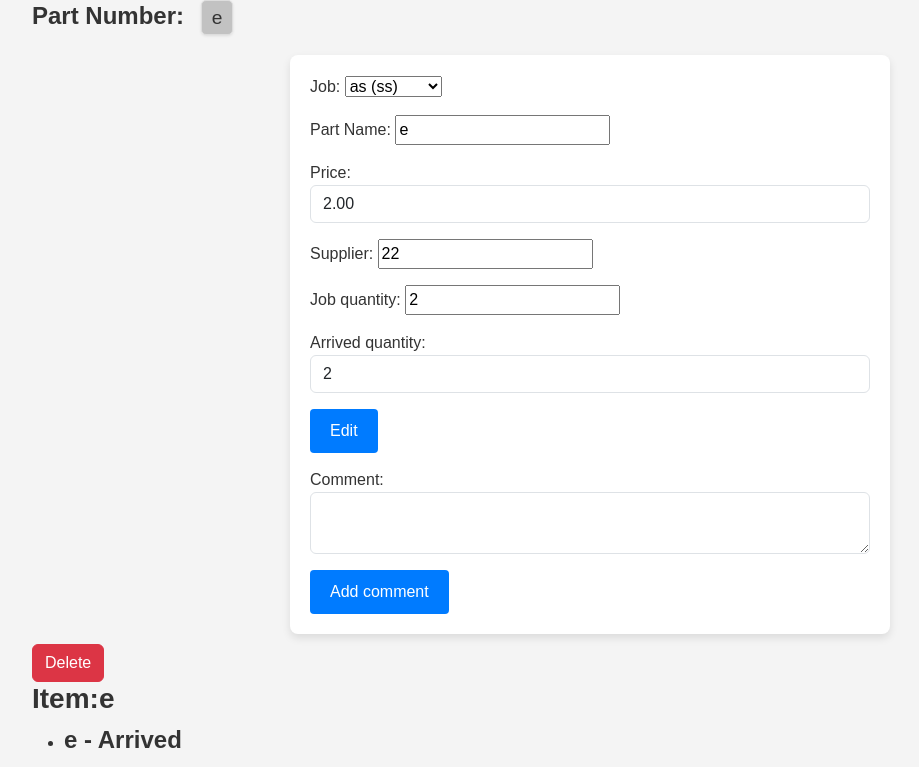
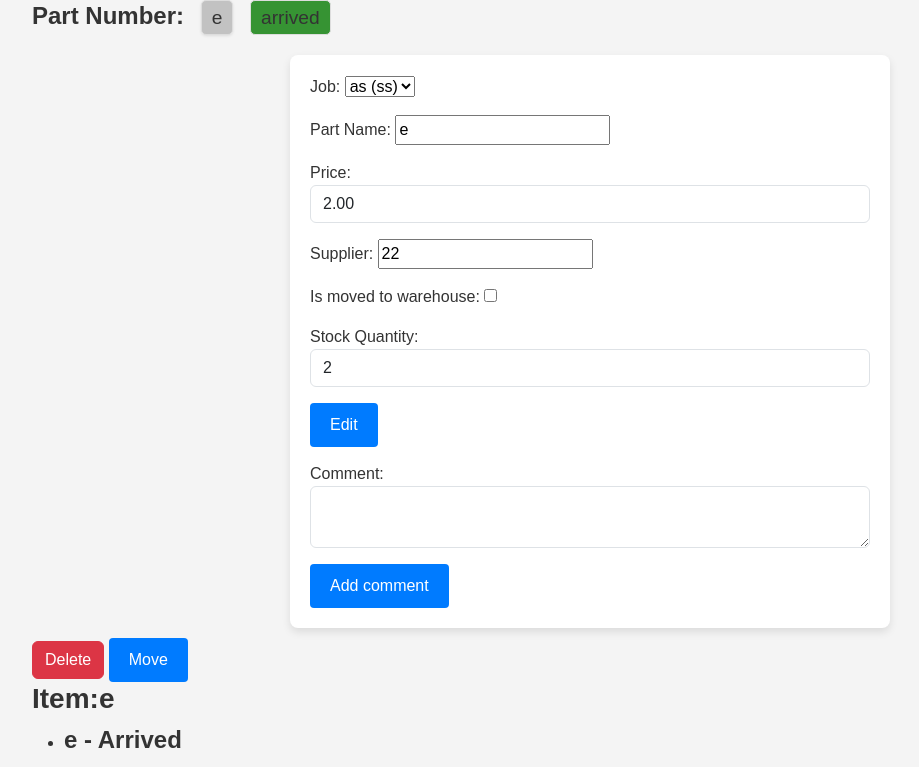
Before and after one commit to Yassin-567/stock, a Django app: page /witem/6/ in a window 1280 px wide. Shown: the part 56-823 px from the top of the page, without its empty margins (50-969 px from the left). Run offline with Django 5.2, Linux system fonts and the light colour scheme; a user stored in the database is signed in; data comes from the database, SQL or seed files in the repository; both versions use the stored data as it was after the commit.

Commit message:
fuckkkkk

```diff
--- a/inventory/forms.py
+++ b/inventory/forms.py
@@ -114,7 +114,7 @@ class ItemForm(forms.ModelForm):
     class Meta:
         model = Item
         fields = '__all__'
-        exclude = ['added_by','company','is_used','is_warehouse_item','warehouse_quantity','status','notes']
+        exclude = ['added_by','company','is_used','is_warehouse_item','warehouse_quantity','status','notes','is_move_to_warehouse']
         labels = {
             'name': 'Part Name',
         }
@@ -136,6 +136,10 @@ class ItemForm(forms.ModelForm):
     def __init__(self, *args, updating=False,completed=False, **kwargs):
         super().__init__(*args, **kwargs)
         self.fields['job'].empty_label = None
+        if updating:
+            instance = kwargs.get('instance')
+            company=instance.company
+            self.fields['job'].queryset=Job.objects.filter(company=company)
         if updating:
 
             self.fields['part_number'].widget=forms.HiddenInput()
--- a/inventory/models.py
+++ b/inventory/models.py
@@ -174,23 +174,30 @@ class Item(models.Model):
     added_date=models.DateTimeField(auto_now_add=True)
     added_by=models.ForeignKey(CustomUser, on_delete=models.DO_NOTHING, null=True, blank=True, related_name="added_by_user")
     is_warehouse_item=models.BooleanField(default=False)
+    is_moved_to_warehouse=models.BooleanField(default=False)
     warehouse_quantity=models.PositiveSmallIntegerField(default=0)
     job_quantity=models.PositiveSmallIntegerField(default=0)
     arrived_quantity=models.PositiveSmallIntegerField(default=0)
     is_used=models.BooleanField(default=False)
     notes=models.TextField(null=True, blank=True)
+
     def clean(self):
-        if self.arrived_quantity > self.job_quantity:
+
+        if self.arrived_quantity > self.job_quantity and not self.is_warehouse_item:
             raise ValidationError("Arrived quantity cannot be greater than job quantity.")
         if self.warehouse_quantity > 0 and self.is_used:
             raise ValidationError("This item is used, you cannot change the warehouse quantity.")
-        if self.job_quantity==0:
+        if self.job_quantity==0 and not self.is_warehouse_item:
             raise ValidationError("Job quantity can't be Zero")
     def save(self, *args, no_job=False,updating=False,no_recursion=False ,**kwargs):
             if self.arrived_quantity==self.job_quantity:
                 self.status = "arrived"
             else:
                 self.status = "ordered"
+            if self.is_warehouse_item:
+                self.job = None
+                self.job_quantity = 0
+            print('self.job', self.job)
             updating= True if self.pk else False
             no_job = self.job is None
 
--- a/inventory/myfunc.py
+++ b/inventory/myfunc.py
@@ -115,3 +115,11 @@ class FormHandler:
             return Group.objects.get(name='Employee')
 
         return []  # fallback
+
+class WareohuseFormHandler:
+    def __init__(self, form,):
+        self.form = form
+    def set_form_fields(self):
+        #self.form.fields['job'].widget=forms.HiddenInput()
+        self.form.fields['job_quantity'].widget=forms.HiddenInput()
+        self.form.fields['arrived_quantity'].label="Stock Quantity"
--- a/inventory/urls.py
+++ b/inventory/urls.py
@@ -30,6 +30,7 @@ urlpatterns=[
     path('warehouse/',views.warehouse,name='warehouse'),
     path('additem/<str:no_job>', views.item_add, name='item_add'),
     path('additem/<int:pk>/', views.item_add, name='item_add'),
+    path('moveitemtowarehouse/<int:pk>/', views.move_item, name='move_item'),
     path('register/',views.register_user,name='register'),
     path('adpanel/',views.admin_panel,name='admin_panel'),
     path('api/',views.fetch_api_data,name='api_data'),
--- a/inventory/views.py
+++ b/inventory/views.py
@@ -12,7 +12,7 @@ from django.db.models import Count, Q
 from django.forms import HiddenInput,MultipleHiddenInput
 from django.forms import Select
 from django import forms
-from .myfunc import FormHandler
+from .myfunc import FormHandler, WareohuseFormHandler
 from django.http import HttpResponseForbidden
 from django.contrib.contenttypes.models import ContentType
 
@@ -204,6 +204,12 @@ def update_item(request, pk):
             messages.success(request, f"Item {itemname} deleted successfully.")
             return redirect('inventory')
         form = ItemForm(request.POST, request.FILES, instance=item,updating=True)
+        if 'move_item' in request.POST :
+            item.job=None
+            item.is_moved_to_warehouse=True
+            item.save(updating=True)
+            return redirect('inventory')
+        form = ItemForm(request.POST, request.FILES, instance=item,updating=True)
         comments_form=CommentForm(request.POST)
         if form.is_valid() and 'edit' in request.POST:
             item=form.save(commit=False)
@@ -217,10 +223,12 @@ def update_item(request, pk):
 ########################
 @login_required
 def update_warehouse_item(request, pk):
-    item = Item.objects.get(id=pk)
+    item = Item.objects.filter(company=request.user.company,id=pk)[0]
     #job=Job.objects.filter(company=request.user.company).get(job_id=item.job.job_id) if item.job else None
     #completed=job.status=='completed'
     form = ItemForm(instance=item,updating=True)
+    handler=WareohuseFormHandler(form,)
+    handler.set_form_fields()
     comments_form=CommentForm(initial={
         'content_type': ContentType.objects.get_for_model(Item),
         'object_id': item.id,
@@ -237,10 +245,10 @@ def update_warehouse_item(request, pk):
             comment.save()
             comments= Comment.objects.filter(content_type=ContentType.objects.get_for_model(Item), object_id=item.id,company=request.user.company)
             comments_form=CommentForm(initial={
-        'content_type': ContentType.objects.get_for_model(Item),
-        'object_id': item.id,
-        'company': request.user.company,
-        })
+            'content_type': ContentType.objects.get_for_model(Item),
+            'object_id': item.id,
+            'company': request.user.company,
+            })
             context = {'form': form,'item': item,'comments_form':comments_form,"comments":comments}
             return render(request, 'inventory/update_item.html', context)
         if "delete" in request.POST:
@@ -248,13 +256,17 @@ def update_warehouse_item(request, pk):
             item.delete()
             messages.success(request, f"Item {itemname} deleted successfully.")
             return redirect('inventory')
+
         form = ItemForm(request.POST, request.FILES, instance=item,updating=True)
+        handler=WareohuseFormHandler(form,)
+        handler.set_form_fields()
         comments_form=CommentForm(request.POST)
         if form.is_valid() and 'edit' in request.POST:
             item=form.save(commit=False)
             item.save(updating=True)
-            form = ItemForm(request.POST, request.FILES, instance=item,updating=True)
-
+            form = ItemForm( instance=item,updating=True)
+            handler=WareohuseFormHandler(form,)
+            handler.set_form_fields()
             context = {'form': form,'item': item,'comments_form':comments_form,"comments":comments}
             return render(request, 'inventory/update_item.html', context)
     context = {'form': form,'item': item,'comments_form':comments_form,"comments":comments}
@@ -266,7 +278,7 @@ def update_company(request, pk):
     company = Company.objects.get(id=pk)
     form = companyregisterForm(instance=company,user=request.user,updating=True)
     if request.method == 'POST':
-        form = companyregisterForm(request.POST, request.FILES, instance=company,user=request.user)
+        form = companyregisterForm(request.POST ,request.FILES, instance=company,user=request.user)
         if form.is_valid():
             form.save()
             context = {'form': form,'company': company}
@@ -377,10 +389,18 @@ def register_company(request):
     return render(request, 'auths/register_company.html', {'company_form': company_form, 'user_form': user_form})
 #############
 def warehouse(request):
-    warehouse_items=Item.objects.filter(is_warehouse_item=True)
-    print(warehouse_items)
-    return render(request,'inventory/warehouse.html',{'warehouse_items':warehouse_items})
-##########
+    warehouse_items=Item.objects.filter(is_warehouse_item=True ,company=request.user.company,)
+    moved_items=Item.objects.filter(is_moved_to_warehouse=True ,company=request.user.company,)
+    return render(request,'inventory/warehouse.html',{'warehouse_items':warehouse_items,'moved_items':moved_items})
+
+def move_item(request,pk):
+    item=Item.objects.filter(company=request.user.company,id=pk)[0]
+    form = ItemForm(request.POST,instance=item,updating=True)
+    print(1)
+    if request.method=='POST':
+        if "move_item" in request.POST:
+            print(3)
+    return HttpResponse("D")
 import requests
 from django.shortcuts import render
 
--- a/templates/inventory/update_item.html
+++ b/templates/inventory/update_item.html
@@ -23,6 +23,33 @@
     border-radius: 5px;
     box-shadow: 0 1px 3px rgba(0, 0, 0, 0.1);
   ">{{ item.part_number }}</span>
+    {% if item.status == 'arrived' %}
+      <span style="
+    display: inline-block;
+    padding: 5px 10px;
+    margin-left: 10px;
+    font-size: 1.2rem;
+    font-weight: normal;
+    color: #333;
+    background-color:rgba(5, 122, 1, 0.79);
+    border: 1px solid #ddd;
+    border-radius: 5px;
+    box-shadow: 0 1px 3px rgba(255, 255, 255, 0.1);
+  ">{{ item.status }}</span>
+    {% else %}
+      <span style="
+    display: inline-block;
+    padding: 5px 10px;
+    margin-left: 10px;
+    font-size: 1.2rem;
+    font-weight: normal;
+    color: rgb(0, 0, 0);
+    background-color:rgba(124, 119, 119, 0.79);
+    border: 1px solid #ddd;
+    border-radius: 5px;
+    box-shadow: 0 1px 3px rgba(255, 253, 253, 0.1);
+  ">{{ item.status }}</span>
+    {% endif %}
   </h2>
 
   <section class="form-section">
@@ -47,10 +74,18 @@
       </form>
     </form>
     {% if not completed %}
-      <form action="{% url 'update_item' item.id %}" method="POST" class="delete-form">
-        {% csrf_token %}
-        <button name="delete" type="submit" class="btn btn-danger">Delete</button>
-      </form>
+      <span>
+        <form action="{% url 'update_item' item.id %}" method="POST" class="delete-form" style="display: inline;">
+          {% csrf_token %}
+          <button name="delete" type="submit" class="btn btn-danger">Delete</button>
+          {% comment %}
+        </form>
+        <form action="{% url 'update_item' item.id %}" method="POST" class="delete-form" style="display: inline;">
+          {% endcomment %}
+          {% comment %} {% csrf_token %} {% endcomment %}
+          <button name="move_item" type="submit" class="btn btn-submit">Move</button>
+        </form>
+      </span>
     {% endif %}
   </section>
 
```
Also changed, not shown: templates/inventory/warehouse.html (+24 -8 lines), db.sqlite3, inventory/migrations/0011_item_is_moved_to_warehouse.py (added).
